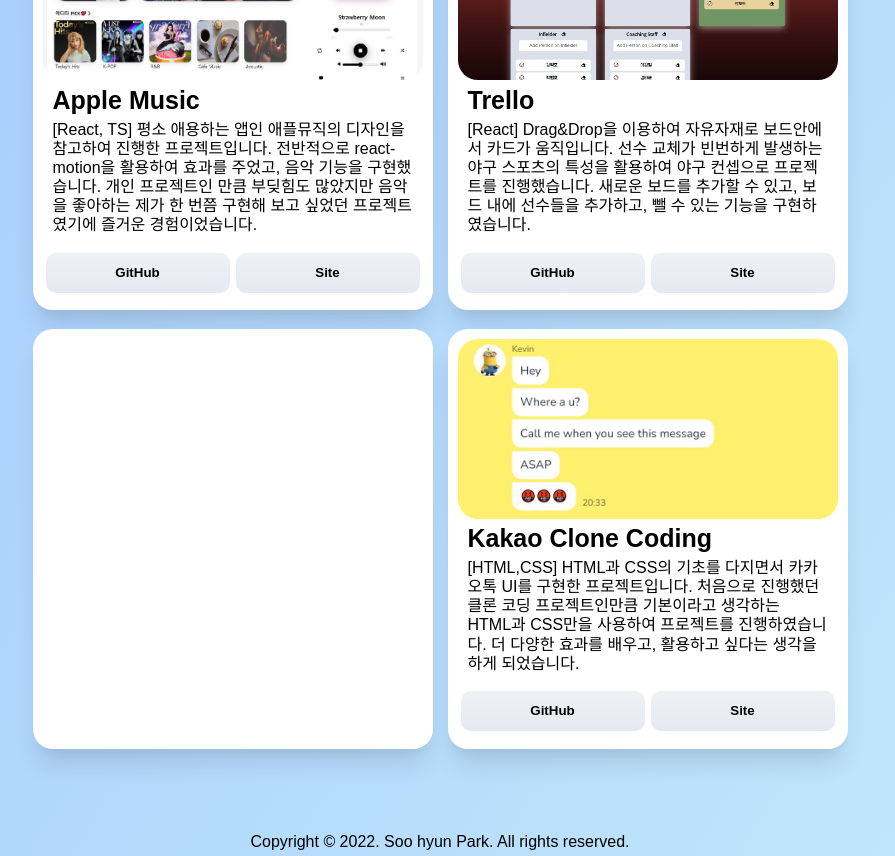
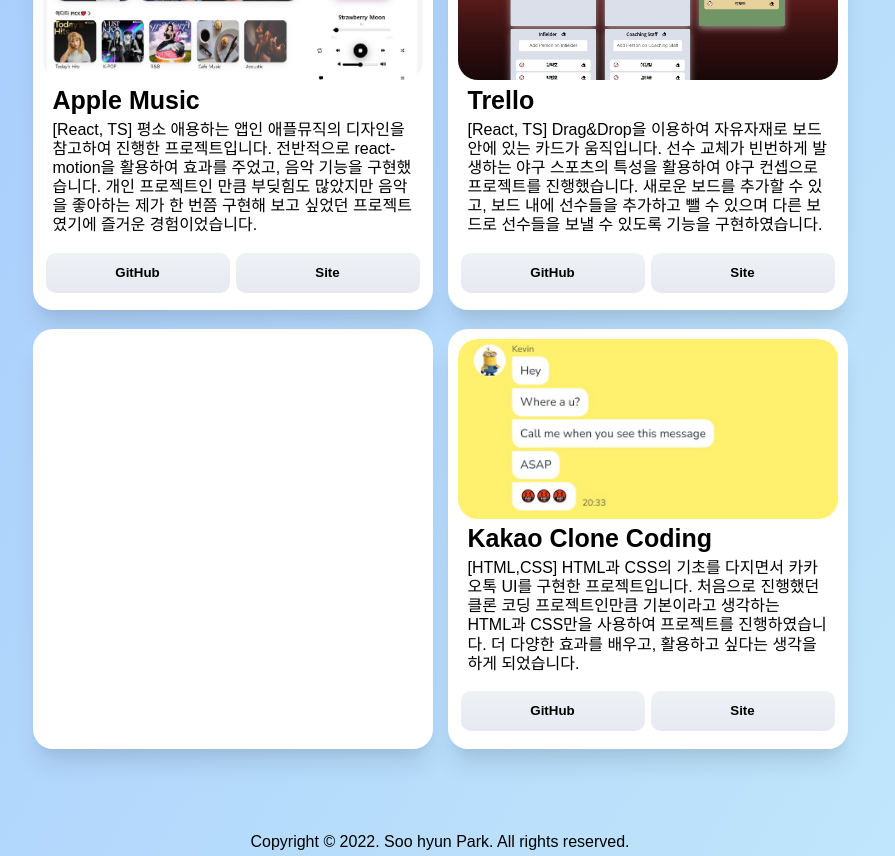
Before and after one commit to aubepluieh3/portfolio, a React (Create React App) app: page /project in a window 1280 px wide. Shown: the part 800-1656 px from the top of the page, without its empty margins (200-1095 px from the left). Built offline with nearby package versions, Linux system fonts and the light colour scheme.

Commit message:
Update MyProject.tsx

```diff
--- a/src/components/MyProject.tsx
+++ b/src/components/MyProject.tsx
@@ -186,11 +186,11 @@
             </Img>
             <Title>Trello</Title>
             <Content>
-              [React] Drag&Drop을 이용하여 자유자재로 보드안에서 카드가
+              [React, TS] Drag&Drop을 이용하여 자유자재로 보드안에 있는 카드가
               움직입니다. 선수 교체가 빈번하게 발생하는 야구 스포츠의 특성을
               활용하여 야구 컨셉으로 프로젝트를 진행했습니다. 새로운 보드를
-              추가할 수 있고, 보드 내에 선수들을 추가하고, 뺄 수 있는 기능을
-              구현하였습니다.
+              추가할 수 있고, 보드 내에 선수들을 추가하고 뺄 수 있으며 다른
+              보드로 선수들을 보낼 수 있도록 기능을 구현하였습니다.
             </Content>
             <Button>
               <Btn
```
